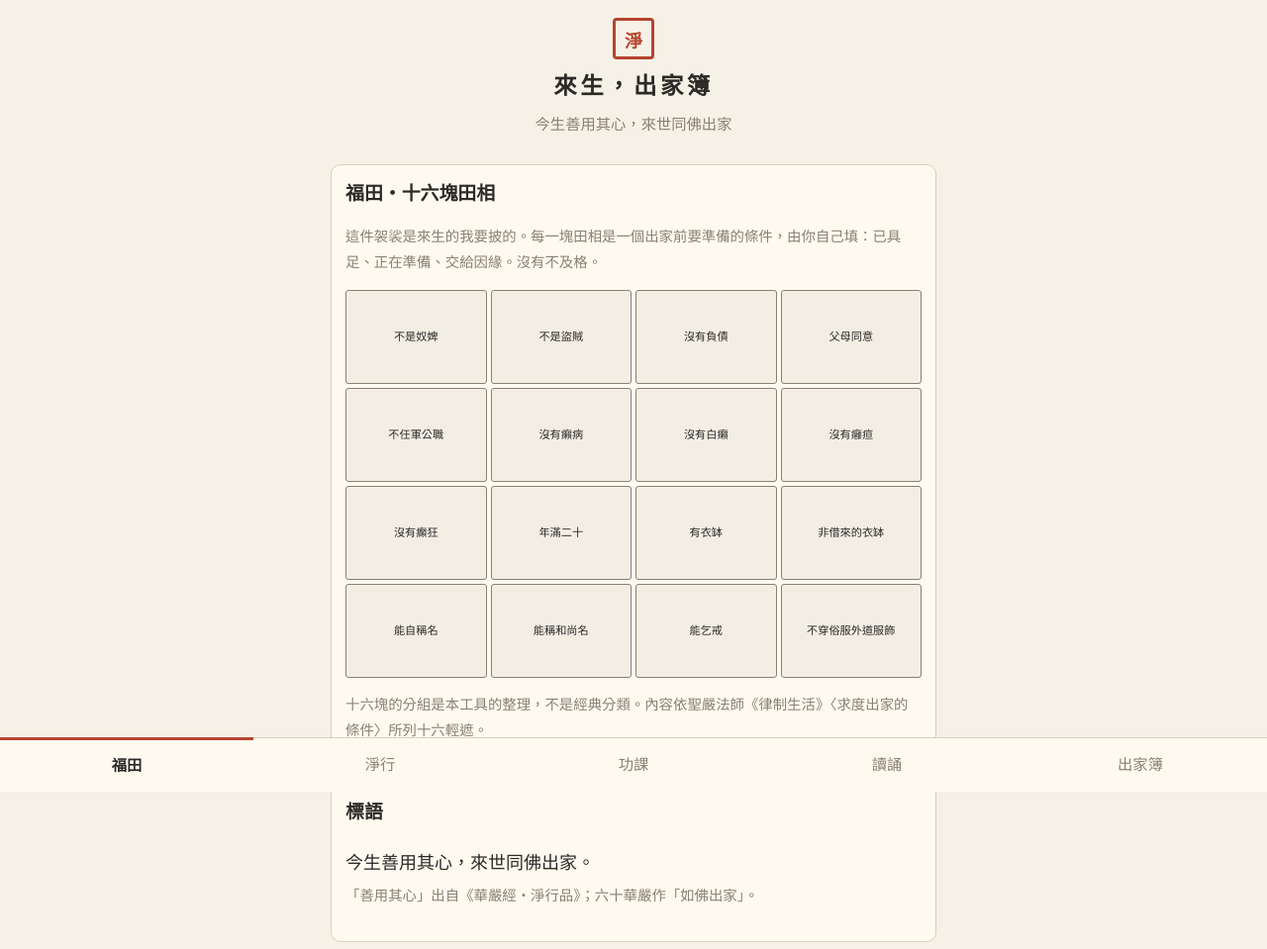
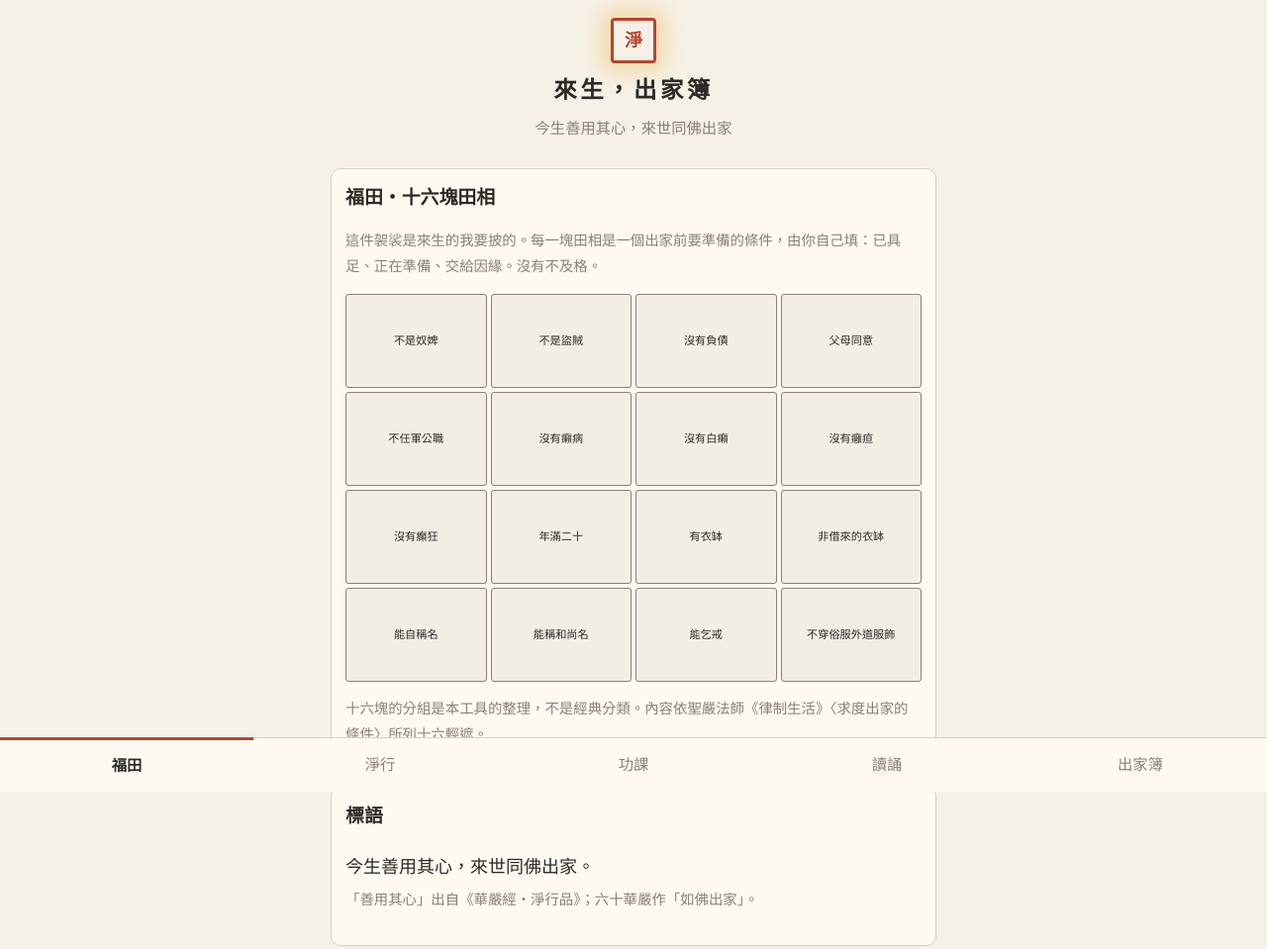
Before and after one commit to TallyC/Jingxing-Pin, a plain HTML site: page index.html in a window 1280 px wide. Shown: the top 959 px of the page at 99% size. Drawn offline with Linux system fonts and the light colour scheme.

Commit message:
Logo 定案款1暖霞（暫以 CSS 暖霞暈染呈現）
Co-Authored-By: Claude Sonnet 5.5 <noreply@anthropic.com>
Claude-Session: https://claude.ai/code/session_01G37aRPvZ2PDq2FKBFfzjSM

```diff
--- a/index.html
+++ b/index.html
@@ -11,7 +11,7 @@ body{margin:0;background:var(--paper);color:var(--ink);font:var(--fs)/1.8 "Noto
 header{text-align:center;padding:18px 12px 6px}
 header h1{margin:0;font-size:1.3em;letter-spacing:.15em}
 header p{margin:4px 0 0;color:var(--gray);font-size:.85em}
-.seal{display:inline-block;width:42px;height:42px;line-height:42px;border:3px solid var(--red);color:var(--red);font-weight:700;border-radius:4px;margin-bottom:6px}
+.seal{display:inline-block;width:46px;height:46px;line-height:40px;border:3px solid var(--red);color:var(--red);font-weight:700;border-radius:4px;margin-bottom:6px;box-shadow:0 0 18px 10px rgba(240,200,130,.55);background:rgba(246,241,230,.4)}
 main{max-width:640px;margin:0 auto;padding:8px 14px}
 section{display:none}section.on{display:block}
 nav{position:fixed;bottom:0;left:0;right:0;display:flex;background:#fffaf0;border-top:1px solid var(--line)}
```
